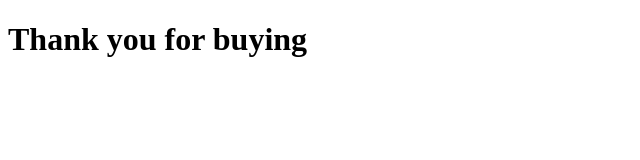
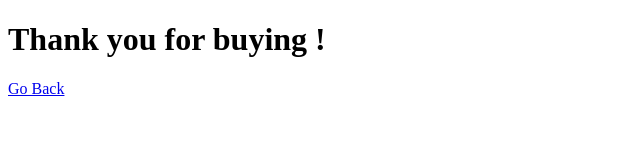
Before and after one commit to RobsonGap/simple_pay, a Next.js app in the folder youtube-challenge-next-stripe/: page /sucess in a window 1280 px wide. Shown: the top 160 px of the page, without its empty margins (0-640 px from the left). Built offline with nearby package versions, Linux system fonts and the light colour scheme.

Commit message:
Adjusting Pages
Adjusting Cancel page, and adjusting CheckoutButton, for pages install libe @stripe/stipre-js

```diff
--- a/youtube-challenge-next-stripe/package.json
+++ b/youtube-challenge-next-stripe/package.json
@@ -4,10 +4,11 @@
   "private": true,
   "scripts": {
     "dev": "next dev",
-    "build": "next build",
+    "build": "next build && next export",
     "start": "next start"
   },
   "dependencies": {
+    "@stripe/stripe-js": "^1.11.0",
     "next": "10.0.4",
     "react": "17.0.1",
     "react-dom": "17.0.1",
--- a/youtube-challenge-next-stripe/pages/sucess.tsx
+++ b/youtube-challenge-next-stripe/pages/sucess.tsx
@@ -1,12 +1,19 @@
 import React from 'react';
 import { useRouter } from 'next/router'
+import Link from 'next/link';
 
 const SuccessPage: React.FC = () => {
   const {
     query: { itemName },
    } = useRouter();
 
-  return <h1>Thank you for buying {itemName}</h1>
-}
+  return (
+    <>
+      <h1>Thank you for buying {itemName}!</h1>
+
+    <Link href="/">Go Back</Link>
+  </>
+ );
+};
 
 export default SuccessPage;
```
Also changed, not shown: youtube-challenge-next-stripe/components/CheckoutButton.tsx (+6 -6 lines), youtube-challenge-next-stripe/pages/cancel.tsx (added, +15 -0 lines), 1 other file (tests, documents, lock files or other folders).
